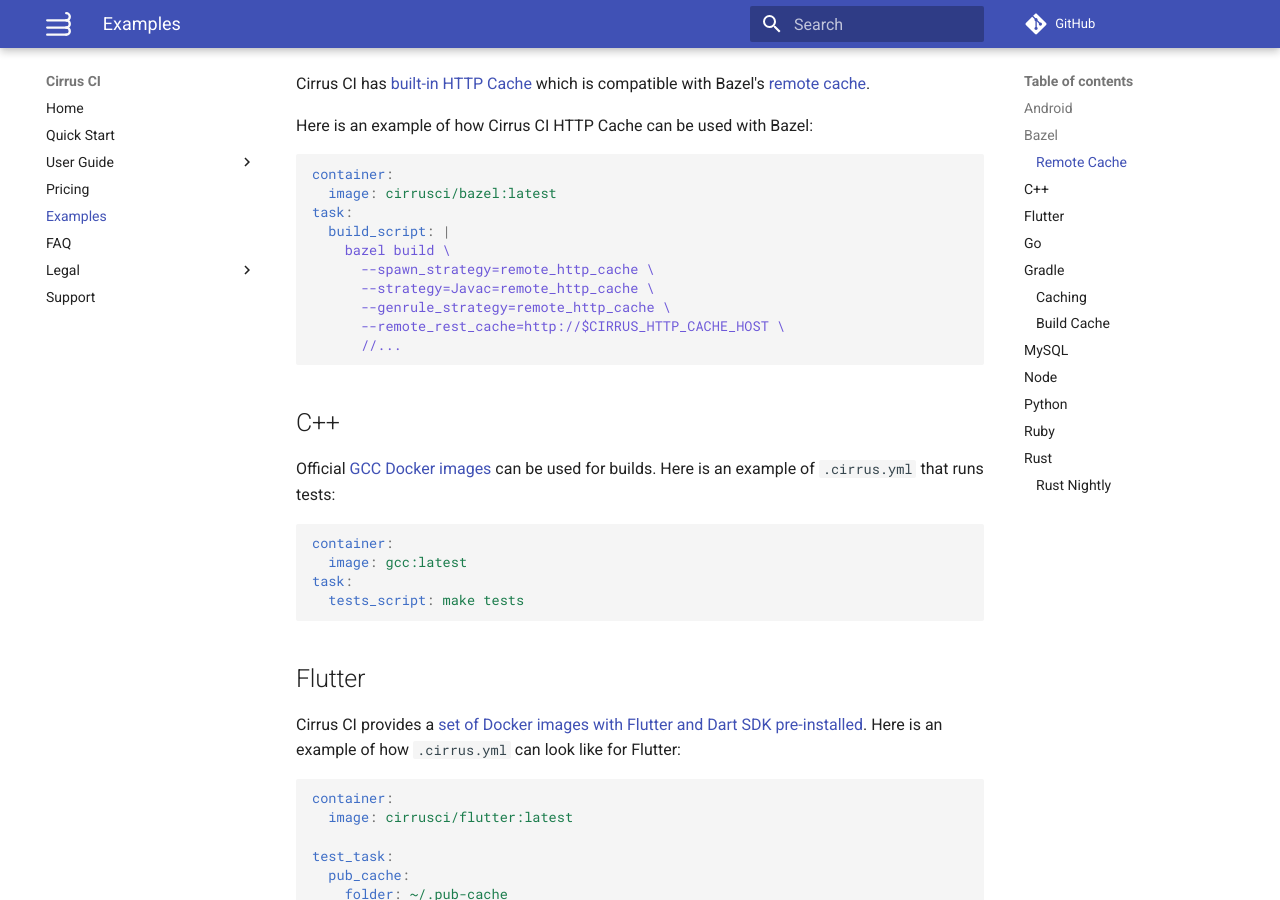
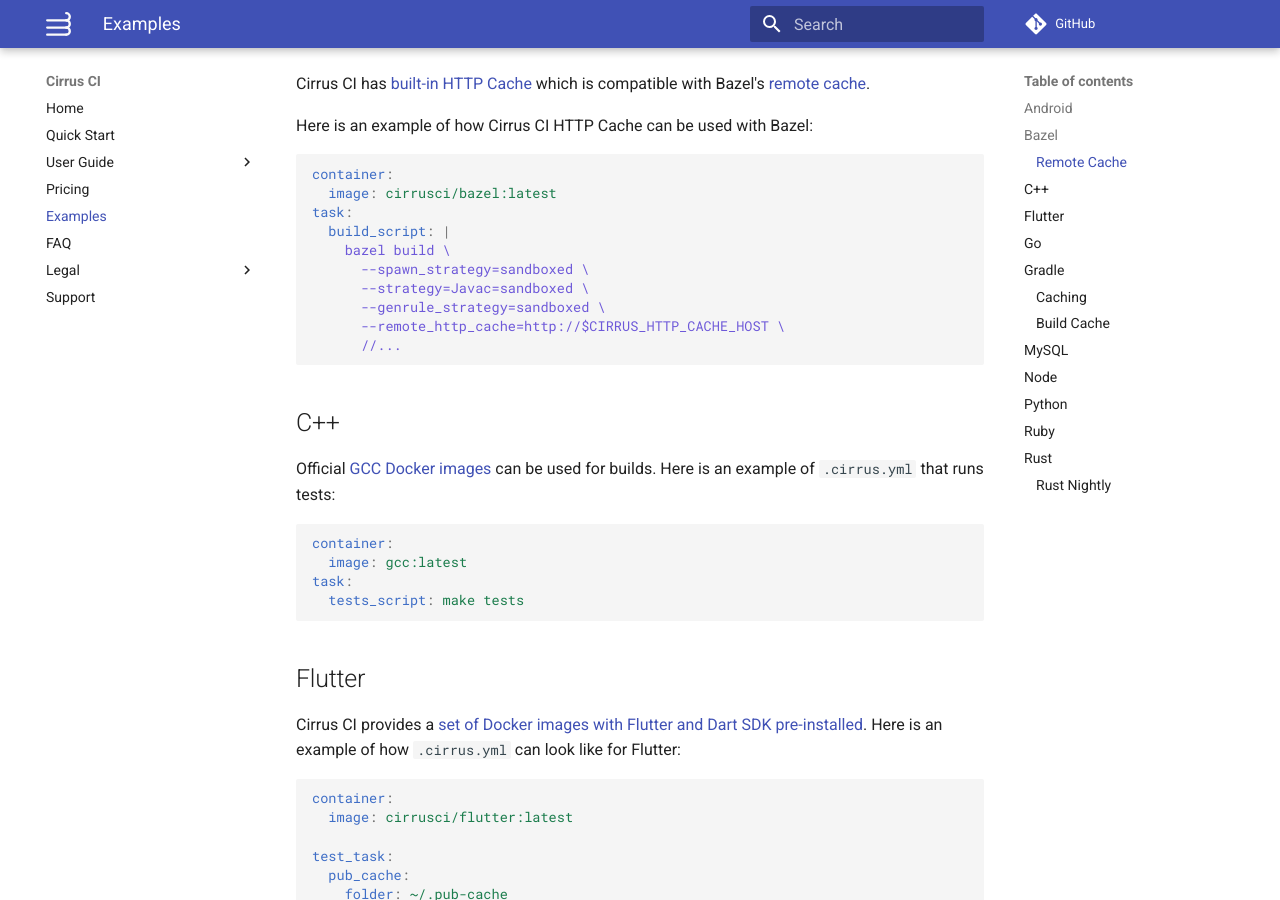
Before and after one commit to cirruslabs/cirrus-ci-docs, an MkDocs documentation site: the page built from docs/examples.md, in a window 1280 px wide and 900 px high, scrolled down 1313 px. Built offline with MkDocs 1.6.1 and Material for MkDocs 9.7.7, drawn with Linux system fonts in a browser that asks for light colours; comment, search, counter and statistics services are not loaded.

Commit message:
Update Bazel example (#63)
* Revert "Fixed Bazel Example"

This reverts commit 6961ac1ad7672bc84b6134310b63bab62434740e.

* Update bazel example with updated remote_http_cache option

- s/remote_rest_cache/remote_http_cache
  See https://github.com/bazelbuild/bazel/commit/905e30721ad566c3a940afbec06d73b134d5f064
- s/remote/standalone
  See issue https://github.com/bazelbuild/bazel/issues/5488

Fix #61

````diff
--- a/docs/examples.md
+++ b/docs/examples.md
@@ -67,10 +67,10 @@ container:
 task:
   build_script: |
     bazel build \
-      --spawn_strategy=remote_http_cache \
-      --strategy=Javac=remote_http_cache \
-      --genrule_strategy=remote_http_cache \
-      --remote_rest_cache=http://$CIRRUS_HTTP_CACHE_HOST \
+      --spawn_strategy=sandboxed \
+      --strategy=Javac=sandboxed \
+      --genrule_strategy=sandboxed \
+      --remote_http_cache=http://$CIRRUS_HTTP_CACHE_HOST \
       //...
 ```
 
````
